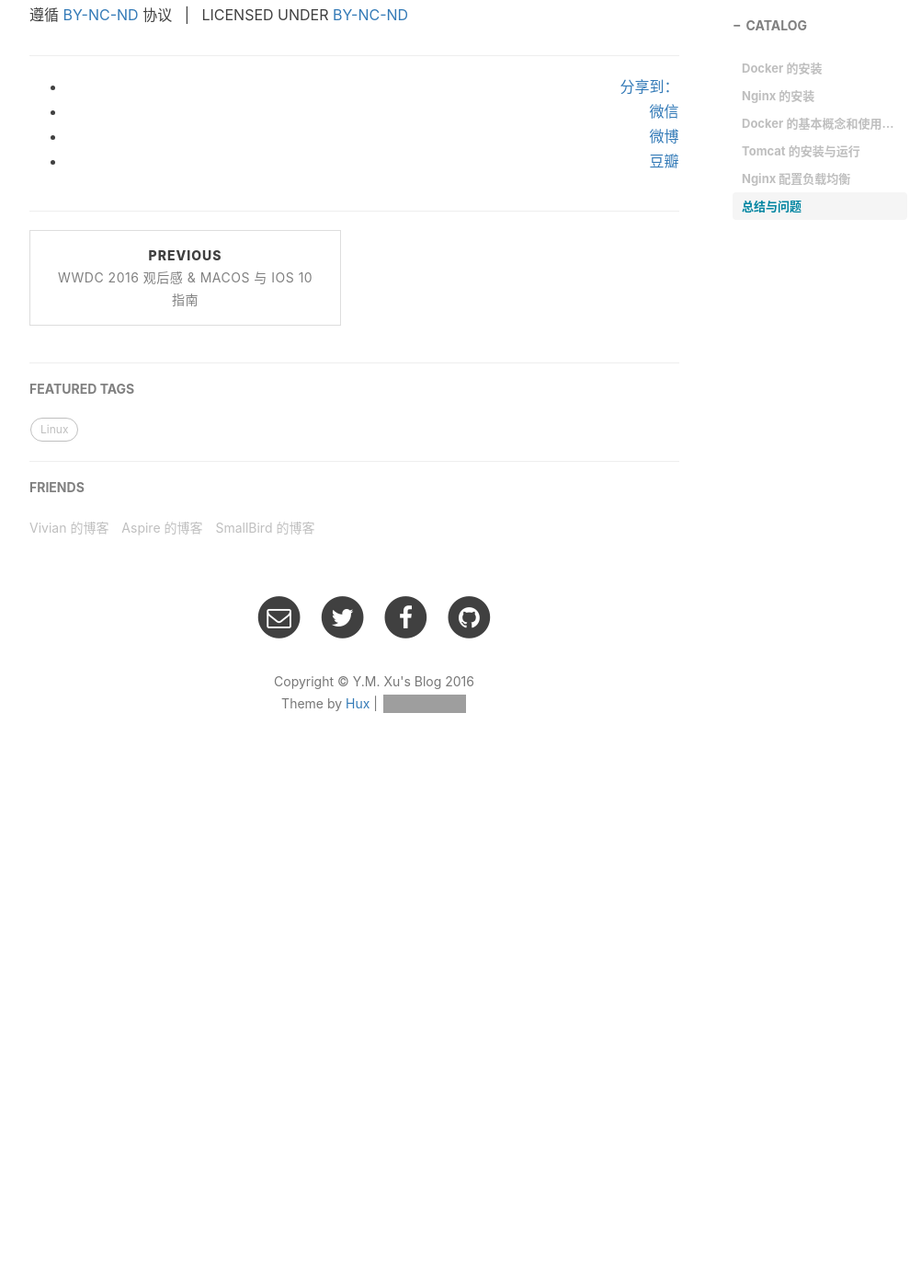
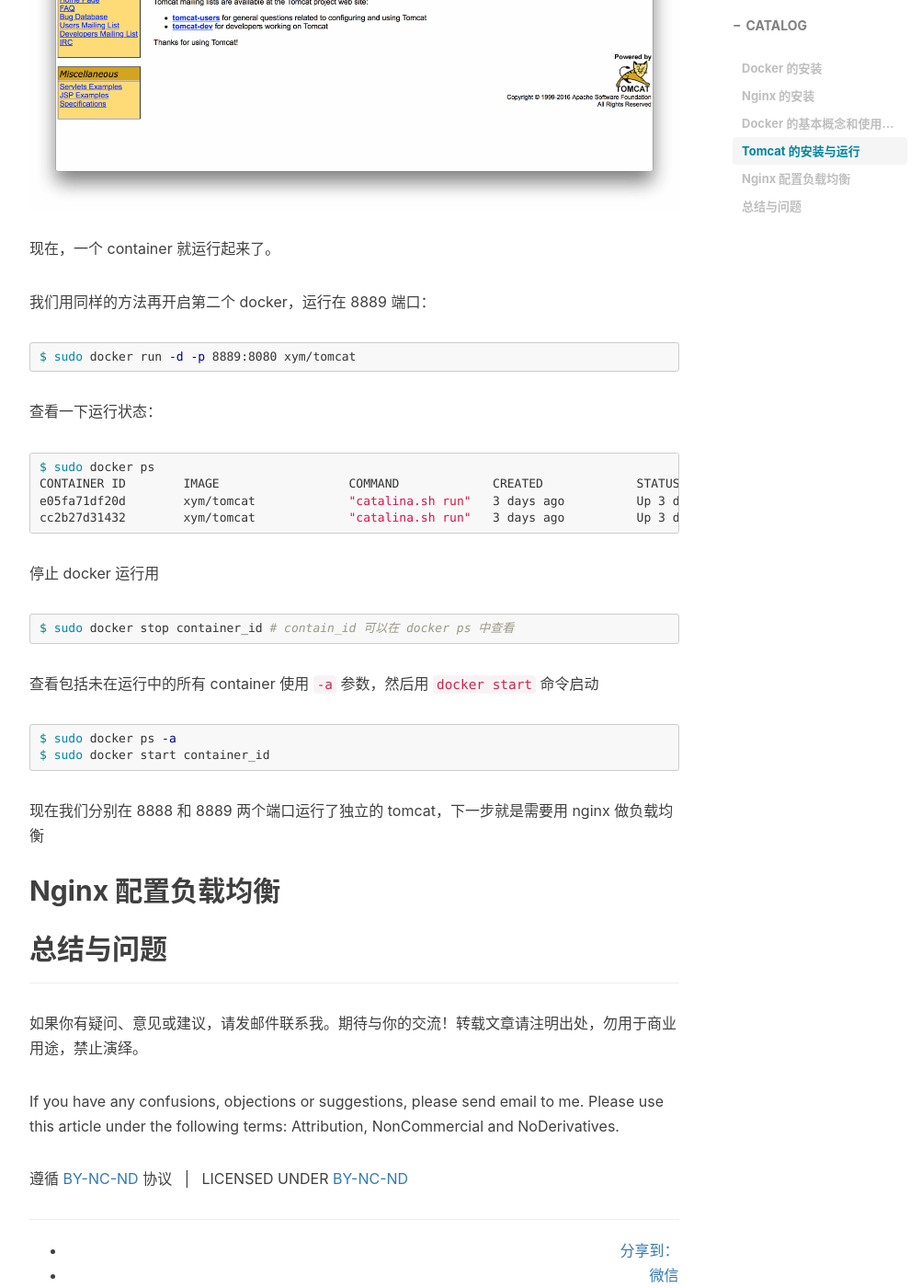
Before and after one commit to xuyumeng/xuyumeng.github.io, a Jekyll site: the page built from _posts/2016-06-15-nginx-docker-proxy.markdown, in a window 1280 px wide and 1400 px high, scrolled down 5580 px. Shown: the whole window at 92% size, without its empty margins (233-1235 px from the left). Built offline with Jekyll 4.4.1, drawn with Linux system fonts in a browser that asks for light colours; nearby versions of some CDN libraries; comment, search, counter and statistics services are not loaded; before the commit the page ends 6421 px from its top, so only the background shows below that; some of the changed text lies outside the part shown; grey boxes are pictures that could not be loaded.

Commit message:
update content

````diff
--- a/_posts/2016-06-15-nginx-docker-proxy.markdown
+++ b/_posts/2016-06-15-nginx-docker-proxy.markdown
@@ -137,7 +137,7 @@
 ```bash
 $ docker ps
 CONTAINER ID        IMAGE                  COMMAND             CREATED             STATUS              PORTS                    NAMES
-e05fa71df20d        tomcat         "catalina.sh run"   3 days ago          Up 3 days           0.0.0.0:8080->8080/tcp   nauseous_liskov
+e05fa71df20d        tomcat                 "catalina.sh run"   3 days ago          Up 3 days           0.0.0.0:8080->8080/tcp   nauseous_liskov
 ```
 
 这里我们看到的信息有 container 的 ID、image、创建和运行时间、端口映射以及别名，这个别名是自动生成的，当然也可以自己制定。
@@ -184,13 +184,52 @@
 Successfully built 33917c541bb5
 ```
 
-一般习惯的命名规则是 `域/程序`，这样方便不同的管理人员区分不同的 image，这样，我们定制的 image 就创建好了，然后从定制的 image 创建实例：
+一般习惯的命名规则是 `域/程序`，这样方便不同的管理人员区分不同的 image，现在我们定制的 image 就创建好了，然后从定制的 image 创建实例：
 
 ```bash
-$ sudo docker run -p 8080:8080 xym/tomcat
+$ sudo docker run -d -p 8888:8080 xym/tomcat
 ```
 
-> 未完待续。。。
+命令中 `-d` 是让 container 在后台以 detached 模式运行，`-p 8888:8080` 指定将 container 的默认 8080 端口映射到外部 host 的 8888 端口。
+
+在浏览器中打开`http://your-server-ip:8000`测试
+
+![tomcat](/img/post/2016-06-15-docker/tomcat-admin.jpg)
+
+现在，一个 container 就运行起来了。
+
+我们用同样的方法再开启第二个 docker，运行在 8889 端口：
+
+```bash
+$ sudo docker run -d -p 8889:8080 xym/tomcat
+```
+
+查看一下运行状态：
+```bash
+$ sudo docker ps
+CONTAINER ID        IMAGE                  COMMAND             CREATED             STATUS              PORTS                    NAMES
+e05fa71df20d        xym/tomcat             "catalina.sh run"   3 days ago          Up 3 days           0.0.0.0:8889->8080/tcp   nauseous_liskov
+cc2b27d31432        xym/tomcat             "catalina.sh run"   3 days ago          Up 3 days           0.0.0.0:8888->8080/tcp   determined_heisenberg
+```
+
+停止 docker 运行用
+
+```bash
+$ sudo docker stop container_id # contain_id 可以在 docker ps 中查看
+```
+
+查看包括未在运行中的所有 container 使用 `-a` 参数，然后用 `docker start` 命令启动
+
+```bash
+$ sudo docker ps -a
+$ sudo docker start container_id
+```
+
+现在我们分别在 8888 和 8889 两个端口运行了独立的 tomcat，下一步就是需要用 nginx 做负载均衡
+
 ## Nginx 配置负载均衡
 
+
+
+
 ## 总结与问题
````
Also changed, not shown: img/post/2016-06-15-docker/tomcat-admin.jpg (added).
